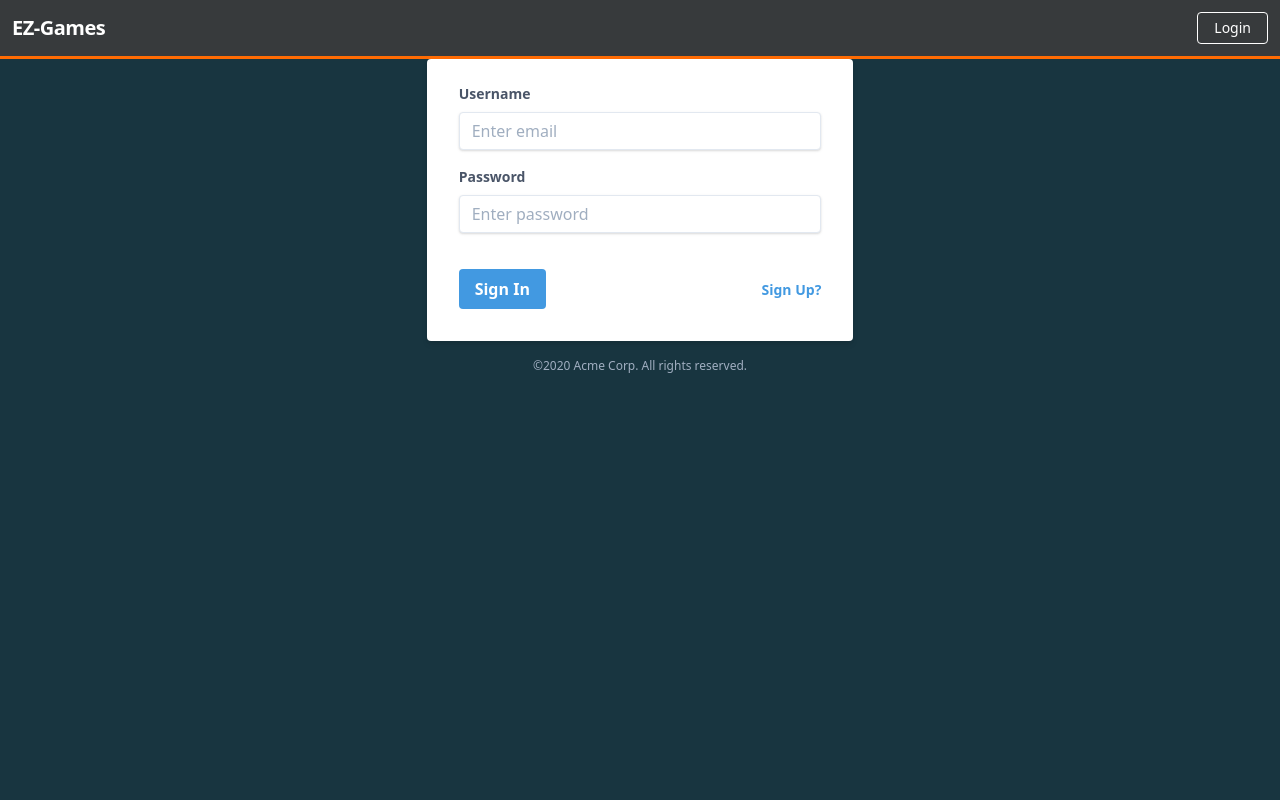
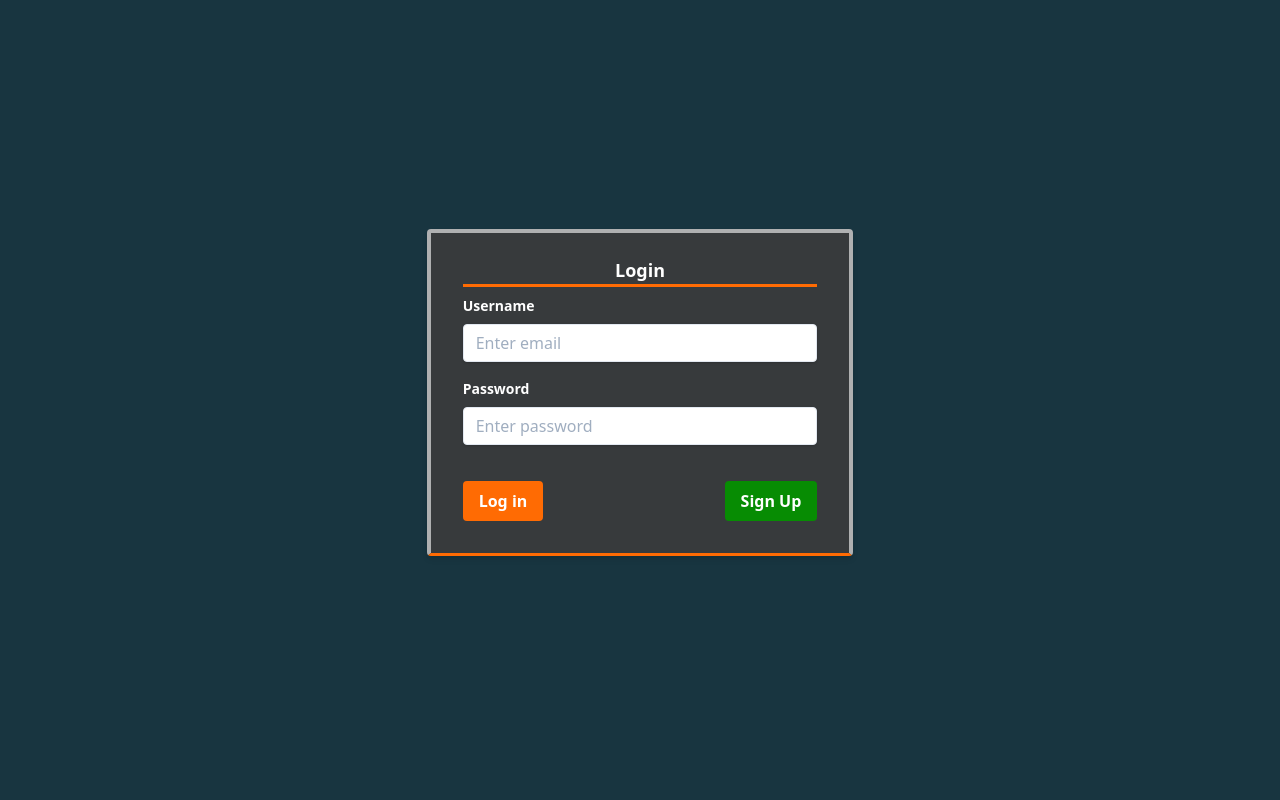
Before and after one commit to AGhafoor94/ez-games, a Node server app: page / in a window 1280 px wide. Run offline with Node 20, Linux system fonts and the light colour scheme; style sheets or scripts are compiled from the project's sources; some libraries are stand-ins or nearby versions.

Commit message:
Trying to get the stylesheets to load

```diff
--- a/src/public/styles/stylesheet.css
+++ b/src/public/styles/stylesheet.css
@@ -28,7 +28,11 @@
 .red-border-bottom {
   border-bottom: 0.2rem solid #f20505;
 }
-
+.form-border {
+  border-right: 4px solid rgba(255, 255, 255, 0.6);
+  border-left: 4px solid rgba(255, 255, 255, 0.6);
+  border-top: 4px solid rgba(255, 255, 255, 0.6);
+}
 .display-none {
   display: none;
 }
--- a/src/views/login.handlebars
+++ b/src/views/login.handlebars
@@ -1,9 +1,10 @@
-{{> publicNav}}
-<div class="flex justify-center mb-4">
+<div class="flex h-screen flex-wrap content-center justify-center">
   <div class="w-full md:w-2/3 lg:w-2/3 xl:w-1/3">
-    <form class="bg-white shadow-md rounded px-8 pt-6 pb-8 mb-4" id="login">
+    <form class="dark-background-colour shadow-md rounded px-8 pt-6 pb-8 mb-4 orange-border-bottom form-border"
+      id="login">
+      <h1 class=" block text-white text-lg font-bold mb-2 text-center orange-border-bottom">Login</h1>
       <div class="mb-4">
-        <label class="block text-gray-700 text-sm font-bold mb-2" for="username">
+        <label class="block text-white text-sm font-bold mb-2" for="username">
           Username
         </label>
         <input
@@ -11,7 +12,7 @@
           id="username" type="email" placeholder="Enter email">
       </div>
       <div class="mb-6">
-        <label class="block text-gray-700 text-sm font-bold mb-2" for="password">
+        <label class="block text-white text-sm font-bold mb-2" for="password">
           Password
         </label>
         <input
@@ -19,19 +20,19 @@
           id="password" type="password" placeholder="Enter password">
       </div>
       <div class="flex items-center justify-between">
-        <button
-          class="bg-blue-500 hover:bg-blue-700 text-white font-bold py-2 px-4 rounded focus:outline-none focus:shadow-outline"
+        <button id="sign-in-button"
+          class="orange-background-colour text-white font-bold py-2 px-4 rounded focus:outline-none focus:shadow-outline"
           type="submit">
-          Sign In
+          Log in
         </button>
-        <a class="inline-block align-baseline font-bold text-sm text-blue-500 hover:text-blue-800" href="/signup">
-          Sign Up?
+        <a href="/signup"
+          class="green-background-colour text-white font-bold py-2 px-4 rounded focus:outline-none focus:shadow-outline">
+          Sign Up
         </a>
       </div>
     </form>
-    <p class="text-center text-gray-500 text-xs">
-      &copy;2020 Acme Corp. All rights reserved.
-    </p>
   </div>
 </div>
+
+<link href="styles/login.css" rel="stylesheet" />
 <script type="text/javascript" src="js/login.js"></script>
```
Also changed, not shown: src/views/signup.handlebars (+13 -13 lines).
